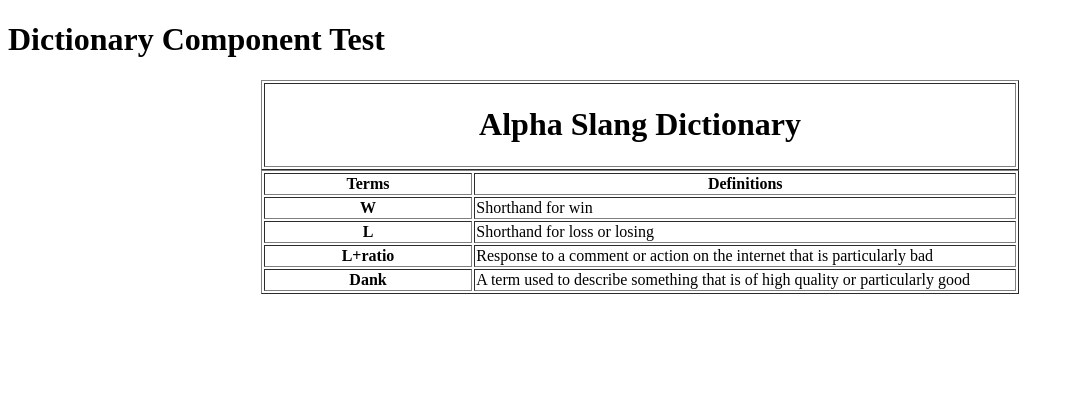
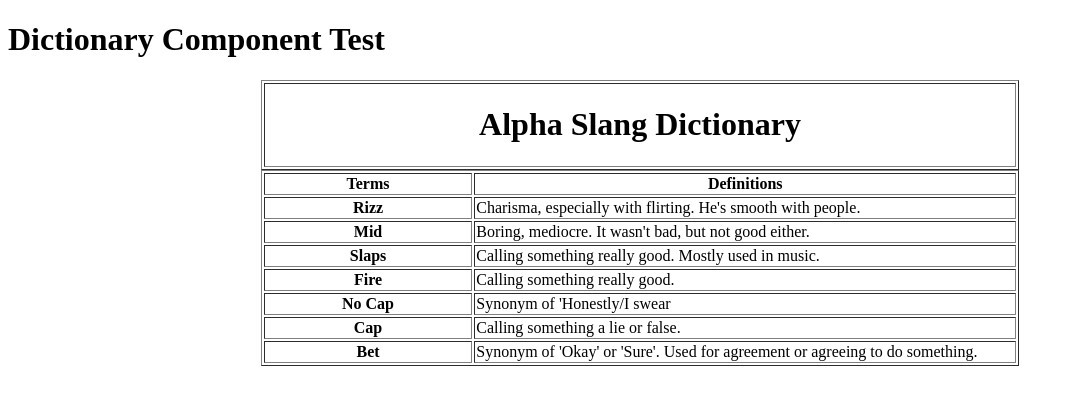
Before and after one commit to gardoseSIT-john/AlphaSlangInterpreter, an Angular app: page / in a window 1280 px wide. Shown: the top 404 px of the page, without its empty margins (0-1074 px from the left). Built offline with nearby package versions, Linux system fonts and the light colour scheme.

Commit message:
Updated the terms_service to include Example Sentences.
And removed the Placeholder GenZ Slang with newly found Alpha Slang

```diff
--- a/src/app/components/alpha-terms-service.ts
+++ b/src/app/components/alpha-terms-service.ts
@@ -7,21 +7,40 @@ export class AlphaTermsService {
 
     private _alphaTerms = signal([
         {
-            term: "W",
-            description: "Shorthand for win"
+            term: "Rizz",
+            description: "Charisma, especially with flirting. He's smooth with people.",
+            example: "He's got rizz."
 
         },
         {
-            term: "L",
-            description: "Shorthand for loss or losing"
+            term: "Mid",
+            description: "Boring, mediocre. It wasn't bad, but not good either.",
+            example: "That movie was mid."
         },
         {
-            term: "L+ratio",
-            description: "Response to a comment or action on the internet that is particularly bad"
+            term: "Slaps",
+            description: "Calling something really good. Mostly used in music.",
+            example: "That song slaps."
         },
         {
-            term: "Dank",
-            description: "A term used to describe something that is of high quality or particularly good"
+            term: "Fire",
+            description: "Calling something really good.",
+            example: "That outfit is fire."
+        },
+        {
+            term: "No Cap",
+            description: "Synonym of 'Honestly/I swear",
+            example: "No cap, that was the best movie I've ever seen."
+        },
+        {
+            term:"Cap",
+            description: "Calling something a lie or false.",
+            example: "That story is cap."
+        },
+        {
+            term:"Bet",
+            description: "Synonym of 'Okay' or 'Sure'. Used for agreement or agreeing to do something.",
+            example: "Bet, I'll be there in 10 minutes."
         }
 
     ])
```
